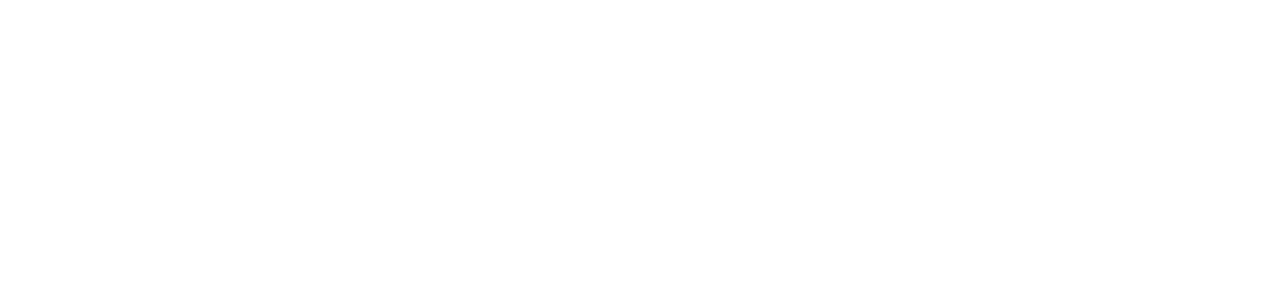
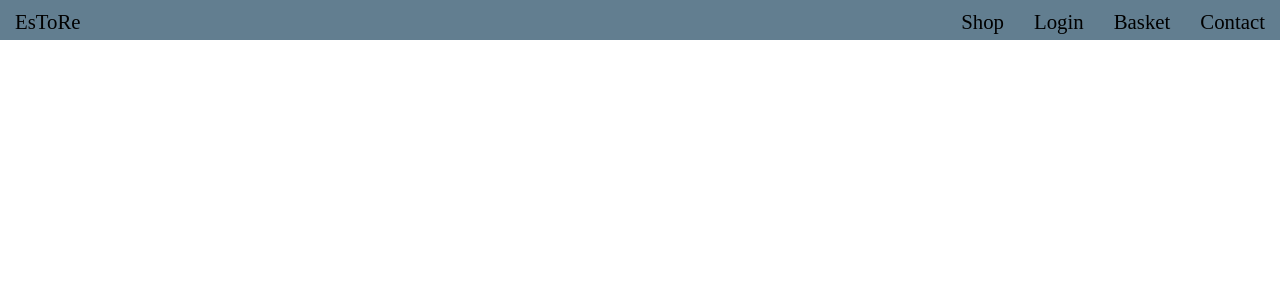
Before and after one commit to Morad17/react-ecommerce-app, a React (Create React App) app: page / in a window 1280 px wide. Shown: the top 300 px of the page. Built offline with nearby package versions, Linux system fonts and the light colour scheme.

Commit message:
createing navbar

```diff
--- a/src/assets/scss/base.scss
+++ b/src/assets/scss/base.scss
@@ -0,0 +1,8 @@
+@import './navbar.scss';
+
+/*-----Global----*/
+
+body{
+    margin: 0;
+    padding: 0;
+}
--- /dev/null
+++ b/src/assets/scss/navbar.scss
@@ -0,0 +1,27 @@
+.main-navbar{
+    background: rgba(45, 82, 107, 0.747);
+    margin: 0;
+    padding: 0;
+    height: 5vh;
+    ul{
+        margin: 0;
+        padding:0;
+        display: flex;
+        flex-direction: row;
+        justify-content: space-between;
+    }
+    li{
+        display: flex;
+    }
+
+    .nav-link, .logo{
+        list-style: none;
+        color: black;
+        text-decoration: none;
+        font-size: 1.3rem;
+        padding: 1.3vh 15px;
+    }
+    .nav-link{
+
+    }
+}
--- a/src/components/Navbar.js
+++ b/src/components/Navbar.js
@@ -1,11 +1,22 @@
 import React from 'react'
-
 
 
 const Navbar = () => {
     return (
-        <nav className='main-navbar'>
-
+        <nav className="main-navbar">
+            <ul>
+                <li>
+                    <div className="logo">
+                        EsToRe
+                    </div>
+                </li>
+                <li className="nav-main-links">
+                    <a href="#" className="nav-link">Shop</a>
+                    <a href="#" className="nav-link">Login</a>
+                    <a href="#" className="nav-link">Basket</a>
+                    <a href="#" className="nav-link">Contact</a>
+                </li>
+            </ul>
         </nav>
     )
 }
```
